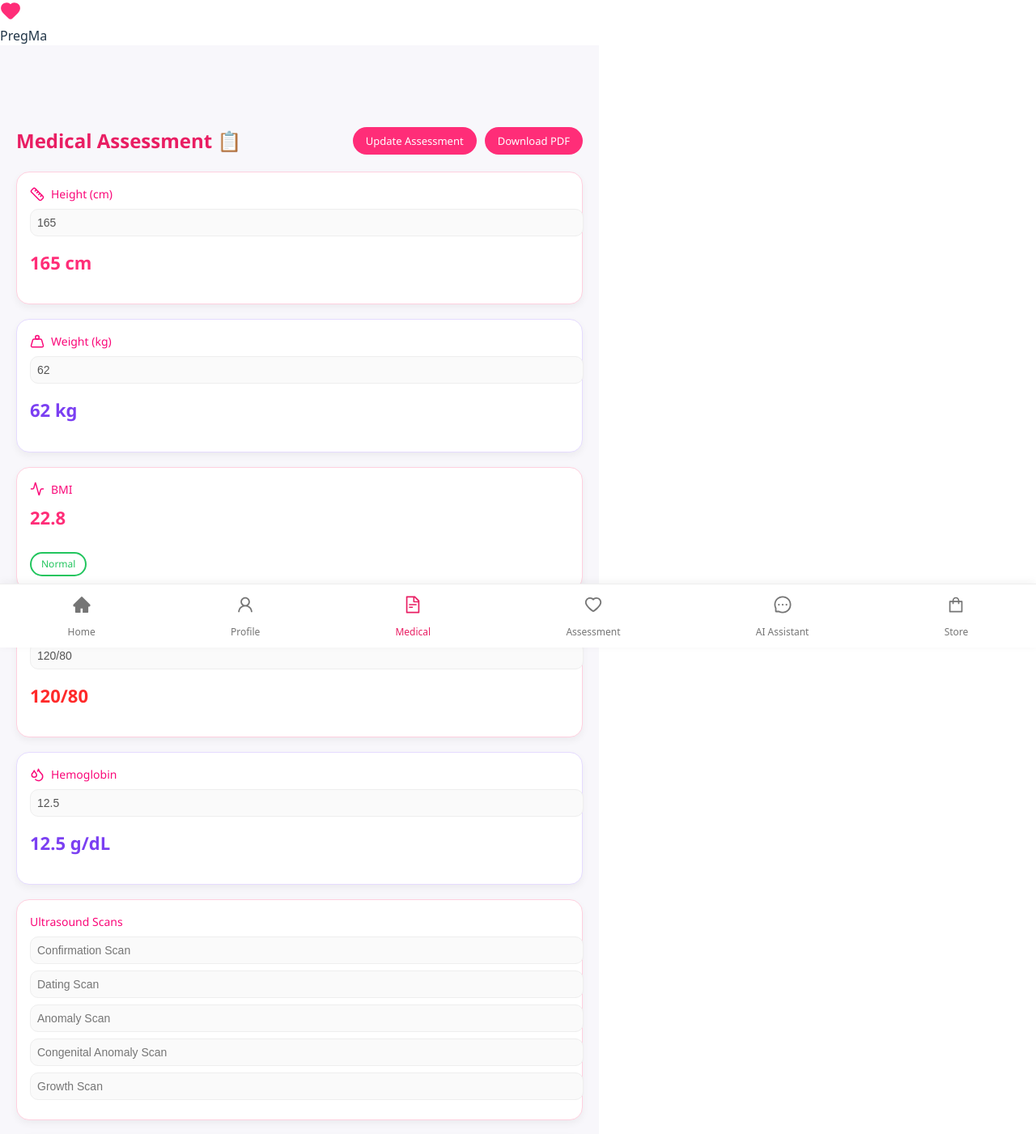
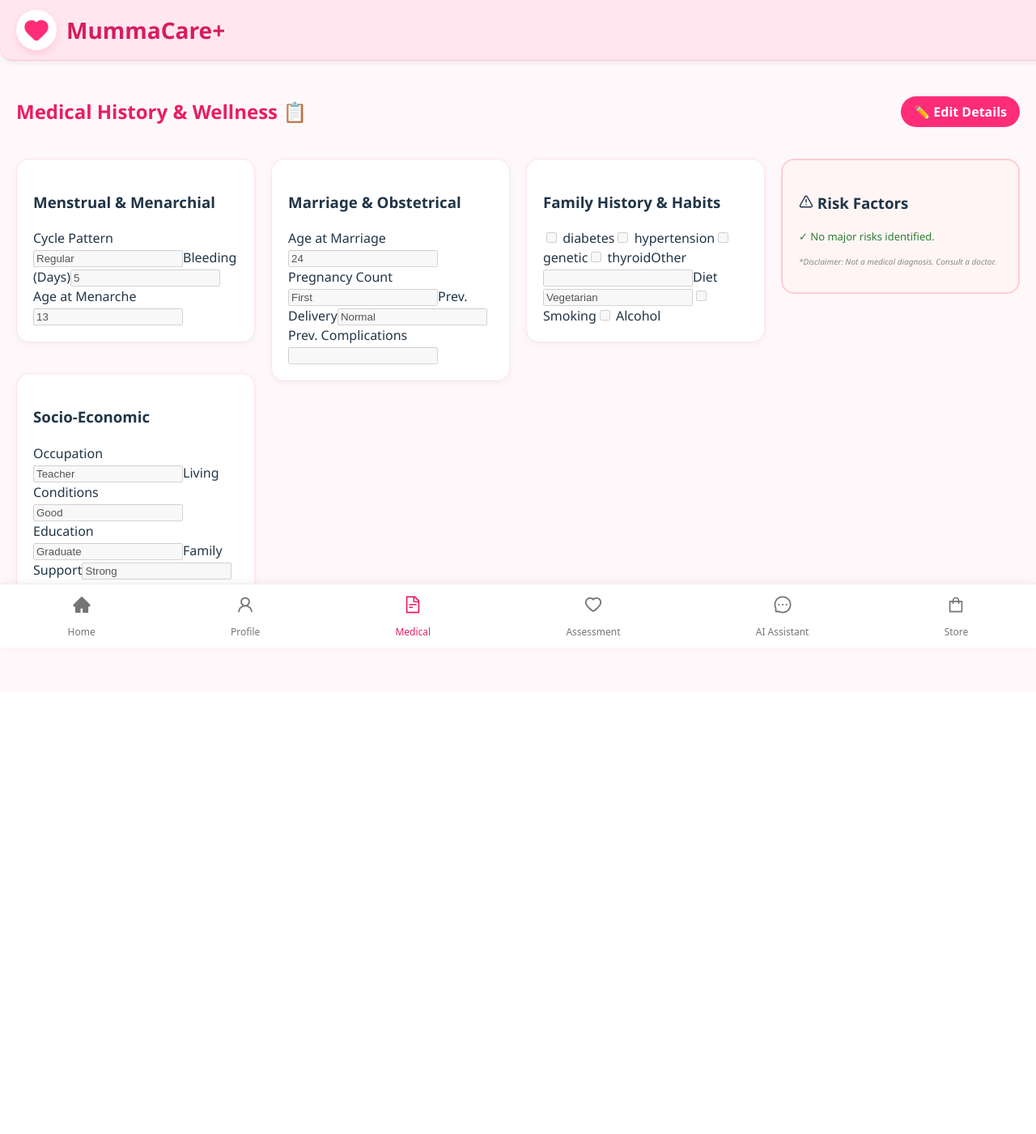
Before and after one commit to AngelusPonmalar/MummaCare-, a React (Vite) app: page /medical in a window 1280 px wide. Shown: the top 1401 px of the page at 81% size. After the commit the page ends 855 px from the top, so only its background shows below. Built offline with nearby package versions, Linux system fonts and the light colour scheme.

Commit message:
Update MedicalHistory.jsx

```diff
--- a/src/pages/MedicalHistory.jsx
+++ b/src/pages/MedicalHistory.jsx
@@ -1,293 +1,246 @@
-import React, { useState, useEffect, useRef } from "react";
-import "./Assessment.css";
-import { Ruler, Weight, Activity, HeartPulse, Droplets, Heart } from "lucide-react";
-import jsPDF from "jspdf";
-import html2canvas from "html2canvas";
+import React, { useState, useEffect } from "react";
+import { Heart, AlertTriangle } from "lucide-react";
 
-function Assessment() {
-
-  const pdfRef = useRef();
-
-  const [editMode, setEditMode] = useState(false);
-
-  const [data, setData] = useState({
-    height: 165,
-    weight: 62,
-    bp: "120/80",
-    hb: 12.5,
-
-    confirmationScan: "",
-    datingScan: "",
-    anomalyScan: "",
-    congenitalScan: "",
-    growthScan: "",
-
-    tt1: false,
-    tt2: false
+export default function MedicalHistory() {
+  const [isEditing, setIsEditing] = useState(false);
+  const [form, setForm] = useState({
+    menstrualCycle: "Regular",
+    bleedingDuration: "5",
+    ageMenarche: "13",
+    marriageAge: "24",
+    familyHistory: { diabetes: false, hypertension: false, genetic: false, thyroid: false, other: "" },
+    pregnancyCount: "First",
+    prevDelivery: "Normal",
+    prevComplications: "",
+    diet: "Vegetarian",
+    smoking: false,
+    alcohol: false,
+    occupation: "Teacher",
+    education: "Graduate",
+    livingConditions: "Good",
+    familySupport: "Strong",
   });
 
-  const [bmi, setBmi] = useState(0);
+  const [risks, setRisks] = useState([]);
 
+  // Risk Logic
   useEffect(() => {
-    const saved = localStorage.getItem("assessmentData");
-    if (saved) setData(JSON.parse(saved));
-  }, []);
+    const newRisks = [];
+    if (form.smoking) newRisks.push({ text: "Smoking: Risks fetal oxygen supply.", source: "Smoking: Yes" });
+    if (form.alcohol) newRisks.push({ text: "Alcohol: Unsafe for pregnancy.", source: "Alcohol: Yes" });
+    if (parseInt(form.marriageAge) < 18) newRisks.push({ text: "Early pregnancy: Monitor closely.", source: `Marriage Age: ${form.marriageAge}` });
+    if (form.familyHistory.diabetes) newRisks.push({ text: "Family Diabetes: Screen for GDM.", source: "Family History Diabetes" });
+    setRisks(newRisks);
+  }, [form]);
 
-  useEffect(() => {
-    const h = parseFloat(data.height);
-    const w = parseFloat(data.weight);
-
-    if (h > 0 && w > 0) {
-      const heightInMeters = h / 100;
-      const calculatedBmi = (w / (heightInMeters * heightInMeters)).toFixed(1);
-      setBmi(calculatedBmi);
-    }
-  }, [data.height, data.weight]);
-
-  const handleChange = (field, value) => {
-    setData({ ...data, [field]: value });
-  };
-
-  const saveData = () => {
-    localStorage.setItem("assessmentData", JSON.stringify(data));
-    setEditMode(false);
-  };
-
-  const downloadPDF = async () => {
-
-    const element = pdfRef.current;
-
-    const canvas = await html2canvas(element);
-
-    const imgData = canvas.toDataURL("image/png");
-
-    const pdf = new jsPDF("p", "mm", "a4");
-
-    const width = pdf.internal.pageSize.getWidth();
-    const height = (canvas.height * width) / canvas.width;
-
-    pdf.addImage(imgData, "PNG", 0, 0, width, height);
-
-    pdf.save("Medical_Assessment.pdf");
-  };
-
-  const bmiStatus = () => {
-    if (bmi < 18.5) return "Underweight";
-    if (bmi < 25) return "Normal";
-    if (bmi < 30) return "Overweight";
-    return "Obese";
-  };
+  const handleChange = (key, value) => setForm({ ...form, [key]: value });
+  const handleFamilyChange = (key, value) => setForm({ ...form, familyHistory: { ...form.familyHistory, [key]: value } });
 
   return (
+    <div className="medical-page">
 
-    <div>
+      {/* Inline CSS */}
+      <style>{`
+        .medical-page{
+          padding:20px;
+          min-height:100vh;
+          background:#FFF8FB;
+          font-family: "Segoe UI", sans-serif;
+        }
+        .brand-header{
+          position: fixed;
+          top:0;
+          left:0;
+          width:100%;
+          display:flex;
+          align-items:center;
+          gap:12px;
+          padding:12px 20px;
+          background:#ffe6ef;
+          border-radius:0 0 16px 16px;
+          box-shadow:0 2px 6px rgba(0,0,0,0.08);
+          z-index:1000;
+        }
+        .logo-circle{
+          width:50px;
+          height:50px;
+          border-radius:50%;
+          background:#fff;
+          display:flex;
+          align-items:center;
+          justify-content:center;
+          box-shadow:0 4px 10px rgba(255,45,120,0.15);
+        }
+        .brand-name{
+          font-weight:900;
+          font-size:28px;
+          color:#d61c5e;
+        }
+        .page-header{
+          display:flex;
+          justify-content:space-between;
+          align-items:center;
+          margin-bottom:20px;
+          padding-top:80px; /* for fixed header */
+        }
+        .page-header h2{
+          color:#E91E63;
+          font-size:24px;
+          font-weight:600;
+        }
+        .edit-btn{
+          background:#ff2d78;
+          color:white;
+          border:none;
+          padding:8px 16px;
+          border-radius:20px;
+          cursor:pointer;
+          font-weight:600;
+        }
+        .grid-container{
+          display:grid;
+          grid-template-columns:repeat(4,1fr);
+          gap:20px;
+        }
+        .column{
+          display:flex;
+          flex-direction:column;
+          gap:20px;
+        }
+        .card{
+          background:white;
+          padding:20px;
+          border-radius:16px;
+          border:1px solid #FCE4EC;
+          box-shadow:0 2px 8px rgba(0,0,0,0.05);
+        }
+        .risk-column{
+          display:flex;
+          flex-direction:column;
+        }
+        .risk-card{
+          background:#fff5f5;
+          padding:20px;
+          border-radius:16px;
+          border:2px solid #ffcdd2;
+        }
+        input[type=text], input[type=number]{
+          width:100%;
+          padding:8px;
+          margin-bottom:10px;
+          border-radius:8px;
+          border:1px solid #FCE4EC;
+          box-sizing:border-box;
+        }
+        .risk-source{
+          font-size:12px;
+          color:#555;
+        }
+        .safe-text{
+          color:#2e7d32;
+          font-size:13px;
+        }
+        .disclaimer{
+          font-size:10px;
+          color:#888;
+          font-style:italic;
+          margin-top:10px;
+        }
+        @media(max-width:1200px){
+          .grid-container{grid-template-columns:repeat(2,1fr);}
+        }
+        @media(max-width:768px){
+          .grid-container{grid-template-columns:1fr;}
+        }
+      `}</style>
 
-      {/* Floating Header */}
-
-      <div className="brandHeader">
-        <div className="logoCircle">
-          <Heart size={26} fill="#ff2d78" color="#ff2d78" />
+      {/* Branding Header */}
+      <div className="brand-header">
+        <div className="logo-circle">
+          <Heart size={32} fill="#ff2d78" color="#ff2d78" />
         </div>
-        <span className="brandName">PregMa</span>
+        <span className="brand-name">MummaCare+</span>
       </div>
 
-      <div className="assessment-container" ref={pdfRef}>
+      <div className="page-header">
+        <h2>Medical History & Wellness 📋</h2>
+        <button className="edit-btn" onClick={() => setIsEditing(!isEditing)}>
+          {isEditing ? "💾 Save All" : "✏️ Edit Details"}
+        </button>
+      </div>
 
-        <div className="assessment-header">
-
-          <h2 className="title">Medical Assessment 📋</h2>
-
-          <div>
-
-            {!editMode ? (
-              <button className="update-btn" onClick={() => setEditMode(true)}>
-                Update Assessment
-              </button>
-            ) : (
-              <button className="save-btn" onClick={saveData}>
-                Save
-              </button>
-            )}
-
-            <button className="update-btn" onClick={downloadPDF}>
-              Download PDF
-            </button>
-
+      <div className="grid-container">
+        {/* Column 1: Menstrual */}
+        <div className="column">
+          <div className="card">
+            <h3>Menstrual & Menarchial</h3>
+            <label>Cycle Pattern</label>
+            <input disabled={!isEditing} value={form.menstrualCycle} onChange={e => handleChange("menstrualCycle", e.target.value)} />
+            <label>Bleeding (Days)</label>
+            <input disabled={!isEditing} value={form.bleedingDuration} onChange={e => handleChange("bleedingDuration", e.target.value)} />
+            <label>Age at Menarche</label>
+            <input disabled={!isEditing} value={form.ageMenarche} onChange={e => handleChange("ageMenarche", e.target.value)} />
           </div>
 
+          <div className="card">
+            <h3>Socio-Economic</h3>
+            <label>Occupation</label>
+            <input disabled={!isEditing} value={form.occupation} onChange={e => handleChange("occupation", e.target.value)} />
+            <label>Living Conditions</label>
+            <input disabled={!isEditing} value={form.livingConditions} onChange={e => handleChange("livingConditions", e.target.value)} />
+            <label>Education</label>
+            <input disabled={!isEditing} value={form.education} onChange={e => handleChange("education", e.target.value)} />
+            <label>Family Support</label>
+            <input disabled={!isEditing} value={form.familySupport} onChange={e => handleChange("familySupport", e.target.value)} />
+          </div>
         </div>
 
-        {/* Height */}
-
-        <div className="card pink-border">
-          <div className="card-header">
-            <Ruler size={18}/> Height (cm)
+        {/* Column 2: Marriage & Obstetrical */}
+        <div className="column">
+          <div className="card">
+            <h3>Marriage & Obstetrical</h3>
+            <label>Age at Marriage</label>
+            <input disabled={!isEditing} value={form.marriageAge} onChange={e => handleChange("marriageAge", e.target.value)} />
+            <label>Pregnancy Count</label>
+            <input disabled={!isEditing} value={form.pregnancyCount} onChange={e => handleChange("pregnancyCount", e.target.value)} />
+            <label>Prev. Delivery</label>
+            <input disabled={!isEditing} value={form.prevDelivery} onChange={e => handleChange("prevDelivery", e.target.value)} />
+            <label>Prev. Complications</label>
+            <input disabled={!isEditing} value={form.prevComplications} onChange={e => handleChange("prevComplications", e.target.value)} />
           </div>
-
-          <input
-            type="number"
-            value={data.height}
-            disabled={!editMode}
-            onChange={(e)=>handleChange("height",e.target.value)}
-            className="input-box"
-          />
-
-          <h2 className="value pink">{data.height} cm</h2>
-
         </div>
 
-        {/* Weight */}
-
-        <div className="card purple-border">
-
-          <div className="card-header">
-            <Weight size={18}/> Weight (kg)
+        {/* Column 3: Family History & Habits */}
+        <div className="column">
+          <div className="card">
+            <h3>Family History & Habits</h3>
+            {["diabetes", "hypertension", "genetic", "thyroid"].map(key => (
+              <label key={key}>
+                <input type="checkbox" disabled={!isEditing} checked={form.familyHistory[key]} onChange={e => handleFamilyChange(key, e.target.checked)} /> {key}
+              </label>
+            ))}
+            <label>Other</label>
+            <input disabled={!isEditing} value={form.familyHistory.other} onChange={e => handleFamilyChange("other", e.target.value)} />
+            <label>Diet</label>
+            <input disabled={!isEditing} value={form.diet} onChange={e => handleChange("diet", e.target.value)} />
+            <label><input type="checkbox" disabled={!isEditing} checked={form.smoking} onChange={e => handleChange("smoking", e.target.checked)} /> Smoking</label>
+            <label><input type="checkbox" disabled={!isEditing} checked={form.alcohol} onChange={e => handleChange("alcohol", e.target.checked)} /> Alcohol</label>
           </div>
-
-          <input
-            type="number"
-            value={data.weight}
-            disabled={!editMode}
-            onChange={(e)=>handleChange("weight",e.target.value)}
-            className="input-box"
-          />
-
-          <h2 className="value purple">{data.weight} kg</h2>
-
         </div>
 
-        {/* BMI */}
-
-        <div className="card pink-border">
-
-          <div className="card-header">
-            <Activity size={18}/> BMI
+        {/* Column 4: Risk Factors */}
+        <div className="risk-column">
+          <div className="risk-card">
+            <h3><AlertTriangle size={18}/> Risk Factors</h3>
+            {risks.length > 0 ? risks.map((r, i) => (
+              <p key={i}>• {r.text} <br /><span className="risk-source">({r.source})</span></p>
+            )) : <p className="safe-text">✓ No major risks identified.</p>}
+            <p className="disclaimer">*Disclaimer: Not a medical diagnosis. Consult a doctor.</p>
           </div>
-
-          <h2 className="value pink">{bmi}</h2>
-
-          {bmi > 0 && (
-            <span className={`badge ${bmi < 25 ? "green" : "orange"}`}>
-              {bmiStatus()}
-            </span>
-          )}
-
         </div>
-
-        {/* Blood Pressure */}
-
-        <div className="card pink-border">
-
-          <div className="card-header">
-            <HeartPulse size={18}/> Blood Pressure
-          </div>
-
-          <input
-            value={data.bp}
-            disabled={!editMode}
-            onChange={(e)=>handleChange("bp",e.target.value)}
-            className="input-box"
-          />
-
-          <h2 className="value red">{data.bp}</h2>
-
-        </div>
-
-        {/* Hemoglobin */}
-
-        <div className="card purple-border">
-
-          <div className="card-header">
-            <Droplets size={18}/> Hemoglobin
-          </div>
-
-          <input
-            type="number"
-            value={data.hb}
-            disabled={!editMode}
-            onChange={(e)=>handleChange("hb",e.target.value)}
-            className="input-box"
-          />
-
-          <h2 className="value purple">{data.hb} g/dL</h2>
-
-        </div>
-
-        {/* Ultrasound */}
-
-        <div className="card pink-border">
-
-          <div className="card-header">
-            Ultrasound Scans
-          </div>
-
-          <input placeholder="Confirmation Scan"
-          value={data.confirmationScan}
-          disabled={!editMode}
-          onChange={(e)=>handleChange("confirmationScan",e.target.value)}
-          className="input-box"/>
-
-          <input placeholder="Dating Scan"
-          value={data.datingScan}
-          disabled={!editMode}
-          onChange={(e)=>handleChange("datingScan",e.target.value)}
-          className="input-box"/>
-
-          <input placeholder="Anomaly Scan"
-          value={data.anomalyScan}
-          disabled={!editMode}
-          onChange={(e)=>handleChange("anomalyScan",e.target.value)}
-          className="input-box"/>
-
-          <input placeholder="Congenital Anomaly Scan"
-          value={data.congenitalScan}
-          disabled={!editMode}
-          onChange={(e)=>handleChange("congenitalScan",e.target.value)}
-          className="input-box"/>
-
-          <input placeholder="Growth Scan"
-          value={data.growthScan}
-          disabled={!editMode}
-          onChange={(e)=>handleChange("growthScan",e.target.value)}
-          className="input-box"/>
-
-        </div>
-
-        {/* Immunization */}
-
-        <div className="card purple-border">
-
-          <div className="card-header">
-            Immunization
-          </div>
-
-          <label>
-            <input type="checkbox"
-            checked={data.tt1}
-            disabled={!editMode}
-            onChange={(e)=>handleChange("tt1",e.target.checked)}
-            />
-            TT1 Vaccine
-          </label>
-
-          <label>
-            <input type="checkbox"
-            checked={data.tt2}
-            disabled={!editMode}
-            onChange={(e)=>handleChange("tt2",e.target.checked)}
-            />
-            TT2 Vaccine
-          </label>
-
-        </div>
-
-        <div style={{height:"80px"}}></div>
-
       </div>
 
+      <div style={{height:"80px"}}></div>
     </div>
-
   );
 }
-
-export default Assessment;
```
